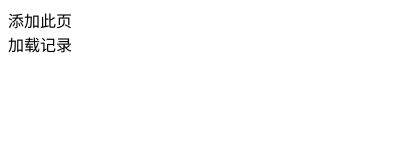
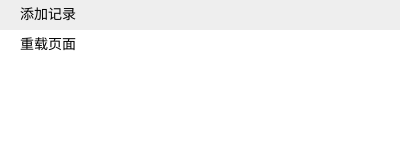
Before and after one commit to freezeYe/wukong-chrome-plugin, a browser extension: page popup.html in a window 400 px wide. Drawn offline with Linux system fonts and the light colour scheme.

Commit message:
chrome加载插件开发

```diff
--- a/assets/popup.css
+++ b/assets/popup.css
@@ -1,6 +1,23 @@
-html .default {
-  background-color: #eee;
+body {
+  margin: 0;
 }
 .app {
   min-width: 18em;
+  color: #000;
+  font-size: 12px;
 }
+.container {
+  width: 100%;
+  font-size: 14px;
+}
+
+.container .item {
+  cursor: default;
+  height: 30px;
+  line-height: 30px;
+  padding-left: 20px;
+}
+.container .item:hover {
+  background-color: #eee;
+
+}
--- a/popup.html
+++ b/popup.html
@@ -6,14 +6,16 @@
   </head>
   <body>
     <div class="app">
-      <table>
-        <tr>
-          <div id="record">添加此页</div>
-        </tr>
-        <tr>
-          <div id="load">加载记录</div>
-        </tr>
-      </table>
+      <div class="container">
+        <div id="record" class="item">
+          <i class="td-icon"></i>
+          <span>添加记录</span>
+        </div>
+        <div id="load" class="item">
+          <i class="td-icon"></i>
+          <span>重载页面</span>
+        </div>
+      </div>
     </div>
     <script src="./assets/popup.js"></script>
   </body>
```
